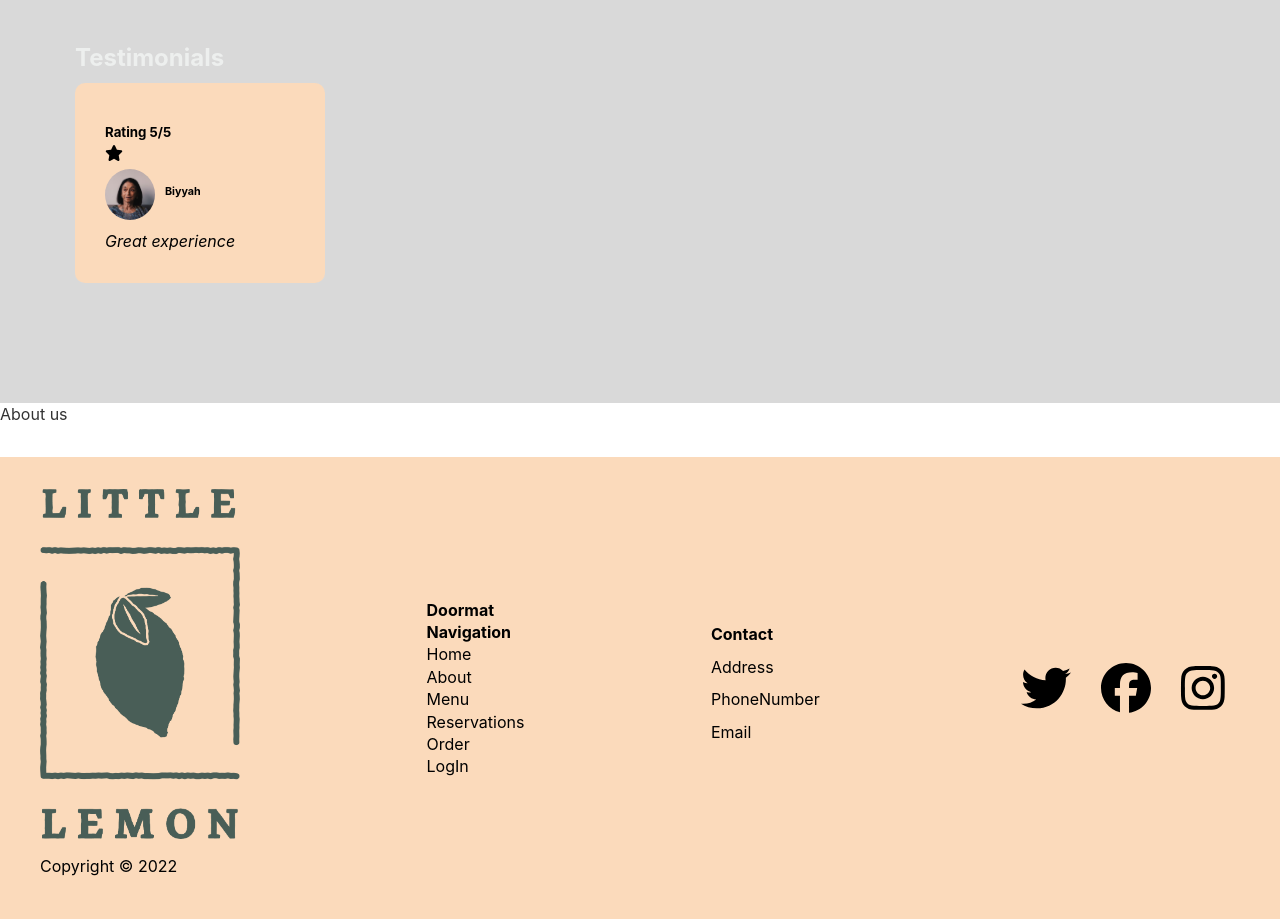
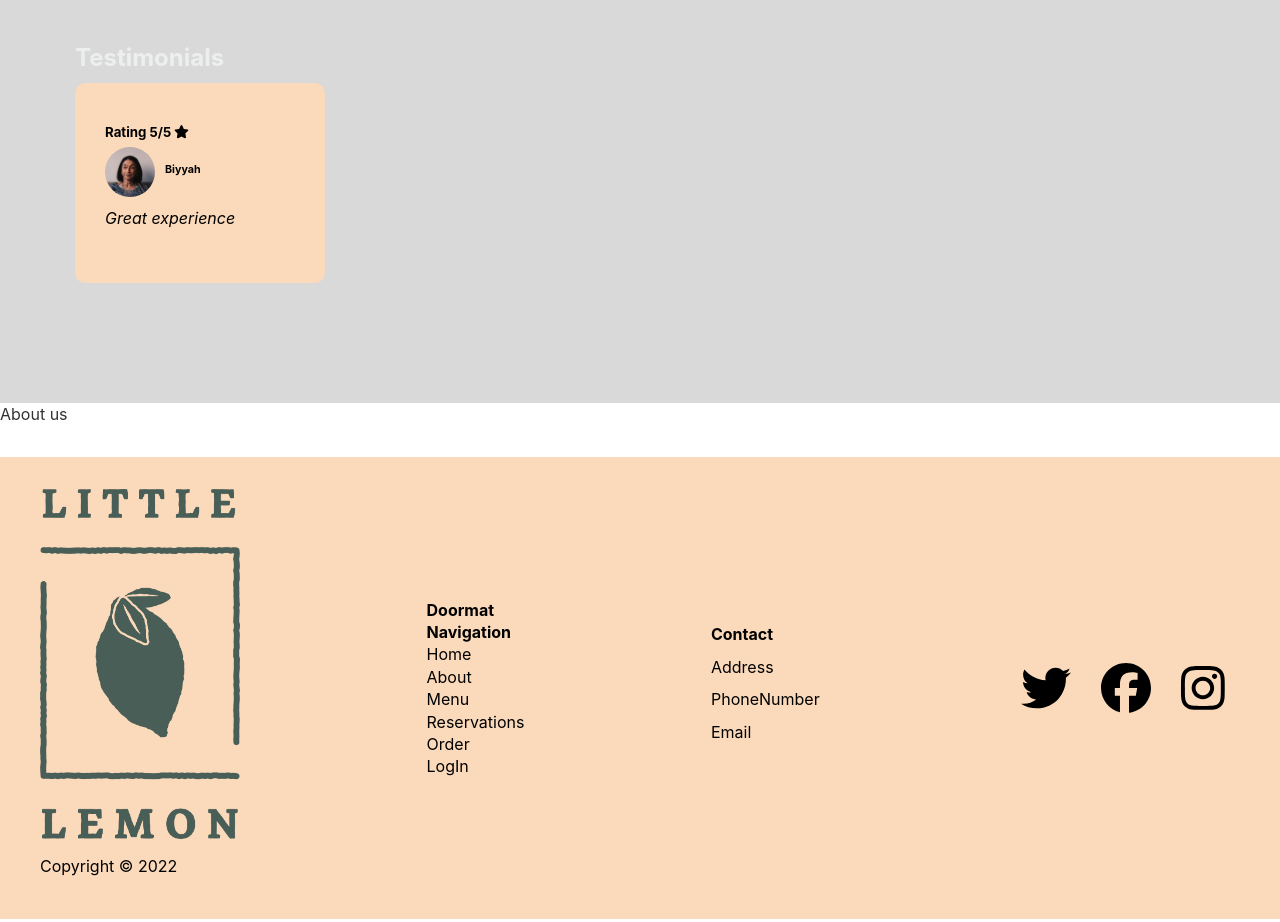
Before and after one commit to AshrafMuhammadNaeem/littlelemon-web, a React (Create React App) app: page / in a window 1280 px wide. Shown: the part 1200-2122 px from the top of the page. Built offline with nearby package versions, Linux system fonts and the light colour scheme.

Commit message:
Update Main.js

```diff
--- a/src/Main.js
+++ b/src/Main.js
@@ -98,7 +98,7 @@ export const Main = () => {
                 <div className="">
                     <div className="card-1">
                         <div className="review-container">
-                           <h5> Rating 5/5 </h5><FontAwesomeIcon icon={faStar} />
+                           <h5> Rating 5/5 <FontAwesomeIcon icon={faStar} /></h5>
                            <div className="customer-img">
                              <img src={customer1} alt="customer" width={50} />
                              <h6> Biyyah</h6>
```
